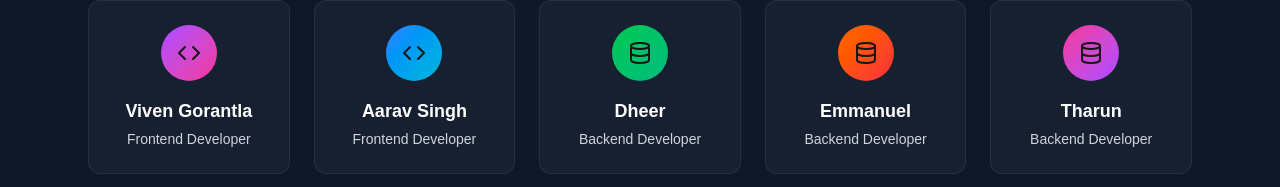
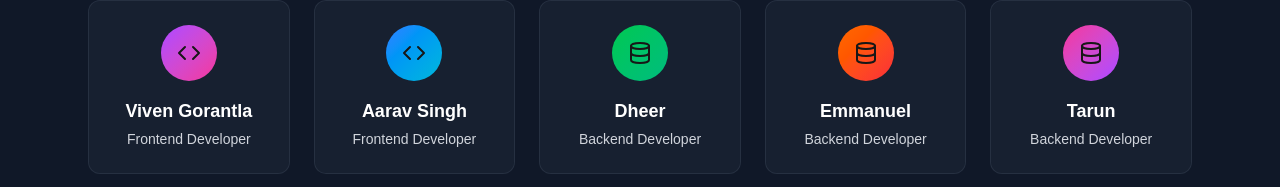
Before and after one commit to Aerosane/vidyamitra, a Next.js app in the folder frontend/: page /contact in a window 1280 px wide. Shown: the part 1481-1668 px from the top of the page. Built offline with nearby package versions, Linux system fonts and the light colour scheme; no server answers.

Commit message:
fix: Tharun → Tarun in developers

```diff
--- a/frontend/app/contact/page.tsx
+++ b/frontend/app/contact/page.tsx
@@ -12,7 +12,7 @@ export default function ContactPage() {
     { name: "Aarav Singh", role: "Frontend Developer", icon: <Code className="w-6 h-6" />, color: "from-blue-500 to-cyan-500" },
     { name: "Dheer", role: "Backend Developer", icon: <Database className="w-6 h-6" />, color: "from-green-500 to-emerald-500" },
     { name: "Emmanuel", role: "Backend Developer", icon: <Database className="w-6 h-6" />, color: "from-orange-500 to-red-500" },
-    { name: "Tharun", role: "Backend Developer", icon: <Database className="w-6 h-6" />, color: "from-pink-500 to-purple-500" }
+    { name: "Tarun", role: "Backend Developer", icon: <Database className="w-6 h-6" />, color: "from-pink-500 to-purple-500" }
   ], []);
 
   return (
```
